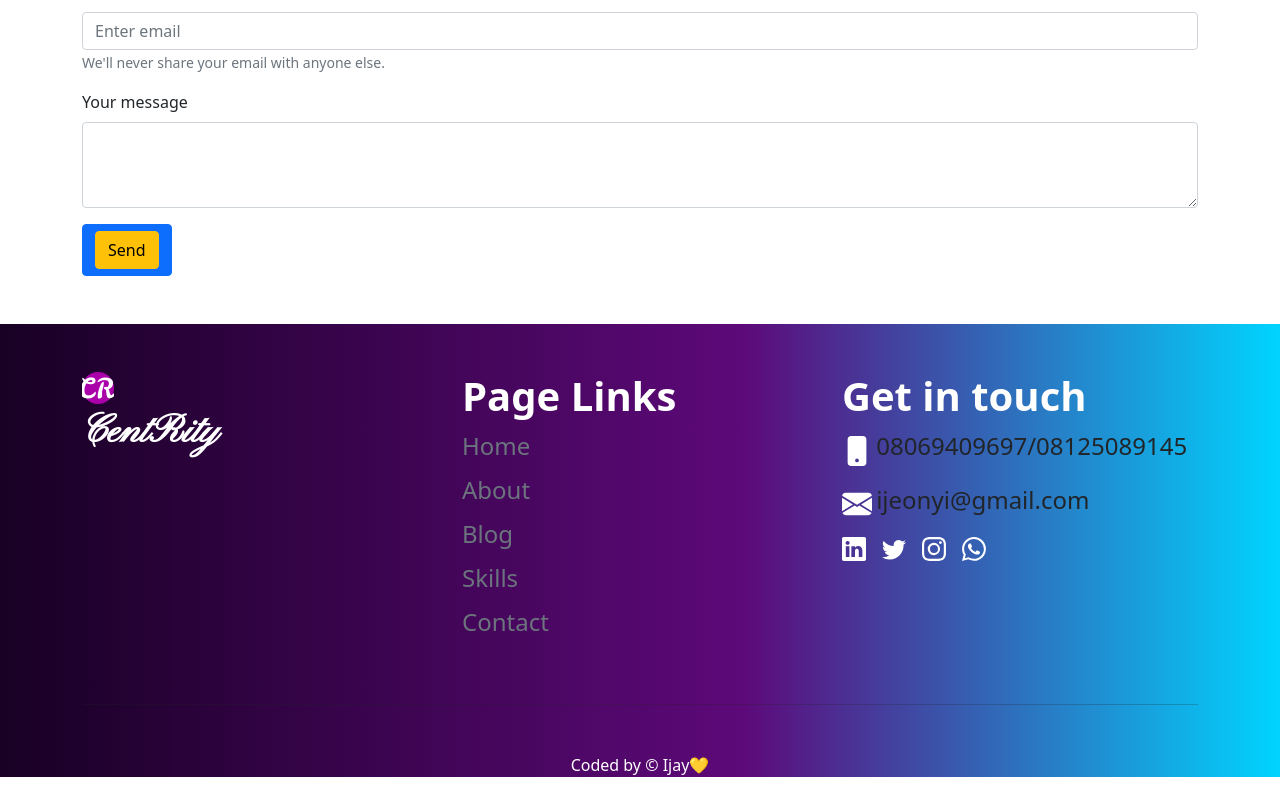
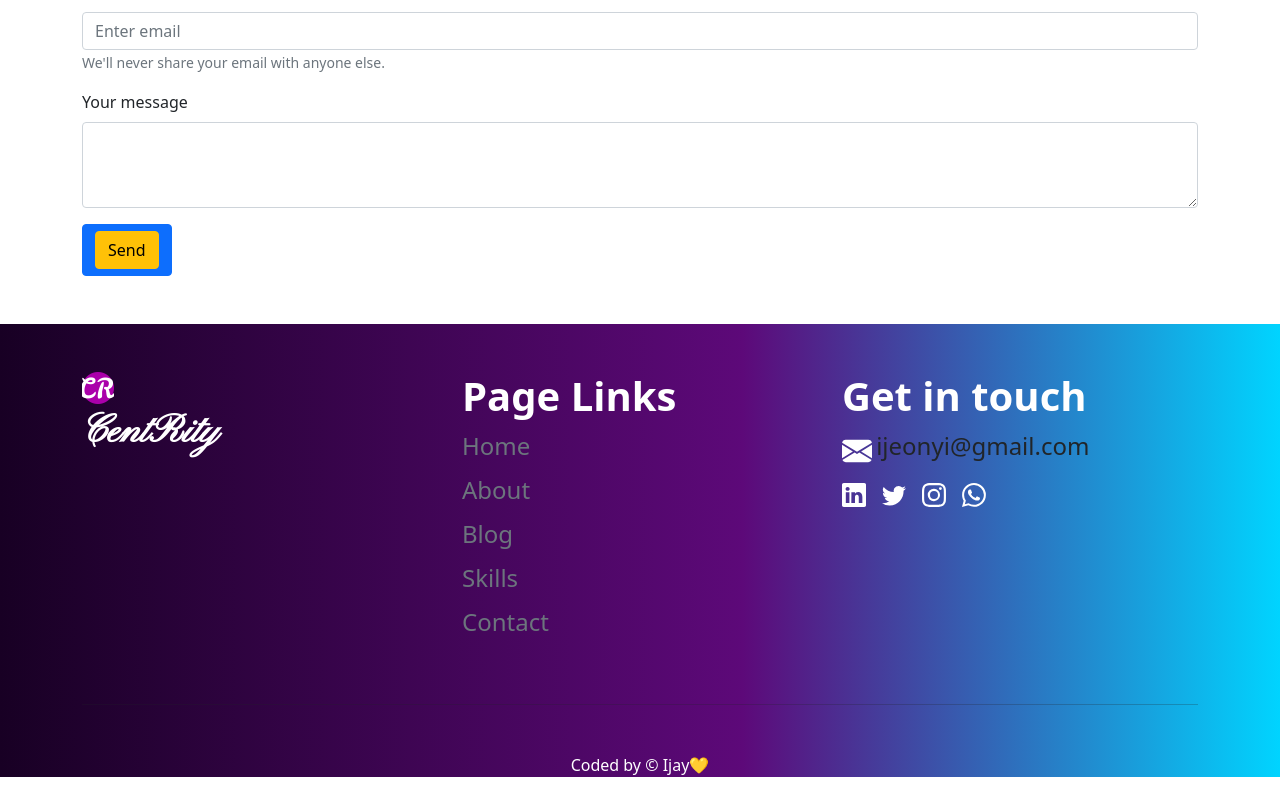
Before and after one commit to ijayhub/portfolio-react, a React (Create React App) app: page / in a window 1280 px wide. Shown: the part 2876-3669 px from the top of the page. Built offline with nearby package versions, Linux system fonts and the light colour scheme.

Commit message:
portfolio

```diff
--- a/src/components/About.js
+++ b/src/components/About.js
@@ -22,8 +22,7 @@ const About = () => {
 								are some of my non-tech interests. My collaborative abilities
 								have assisted me in completing my projects successfully. I
 								believe that everyone should have access to education, have a skill be employable and I
-								believe that this can be accomplished through technology. As
-								part of my diligence, I'm looking for contract jobs and
+								believe that this can be accomplished through technology. I'm looking for contract jobs and
 								collaboration projects. You are always welcome to contact me.
 							</p>
 						</div>
--- a/src/components/Footer.js
+++ b/src/components/Footer.js
@@ -44,10 +44,7 @@ const Footer = () => {
 						</div>
 						<div className='col-md-4 mt-5'>
 							<h3 className='text-white display-6 fw-bold'>Get in touch</h3>
-							<p>
-								<img src={phone} alt='phone' />{' '}
-								<span className='fs-4 mb-2'> 08069409697/08125089145</span>
-							</p>
+
 							<p>
 								<img src={mail} alt='mail' />{' '}
 								<span className='fs-4 mb-2'> ijeonyi@gmail.com</span>
--- a/src/components/Skills.js
+++ b/src/components/Skills.js
@@ -12,11 +12,13 @@ import svelte from '../img/svelte.png'
 
 const Skills = () => {
     return (
-			<div className='' id='skills'>
+			<div id='skills'>
 				<div className='container mt-5'>
-					<h2 className='text-center display-4 fw-bolder text-warning mb-3'>SKILLS</h2>
+					<h2 className='text-center display-4 fw-bolder text-warning mb-3'>
+						SKILLS
+					</h2>
 					<div className='row'>
-						<div className='col-md-3'>
+						<div className='col-md-3 '>
 							<div className='d-flex align-items-center justify-content-between shadow-lg p-4 bg-white rounded-pill mb-3 '>
 								<img src={html} alt='html' width='100px' height='100px' />
 								<p className='fw-bold h2'>HTML5</p>
```
Also changed, not shown: src/index.css (+10 -0 lines).
